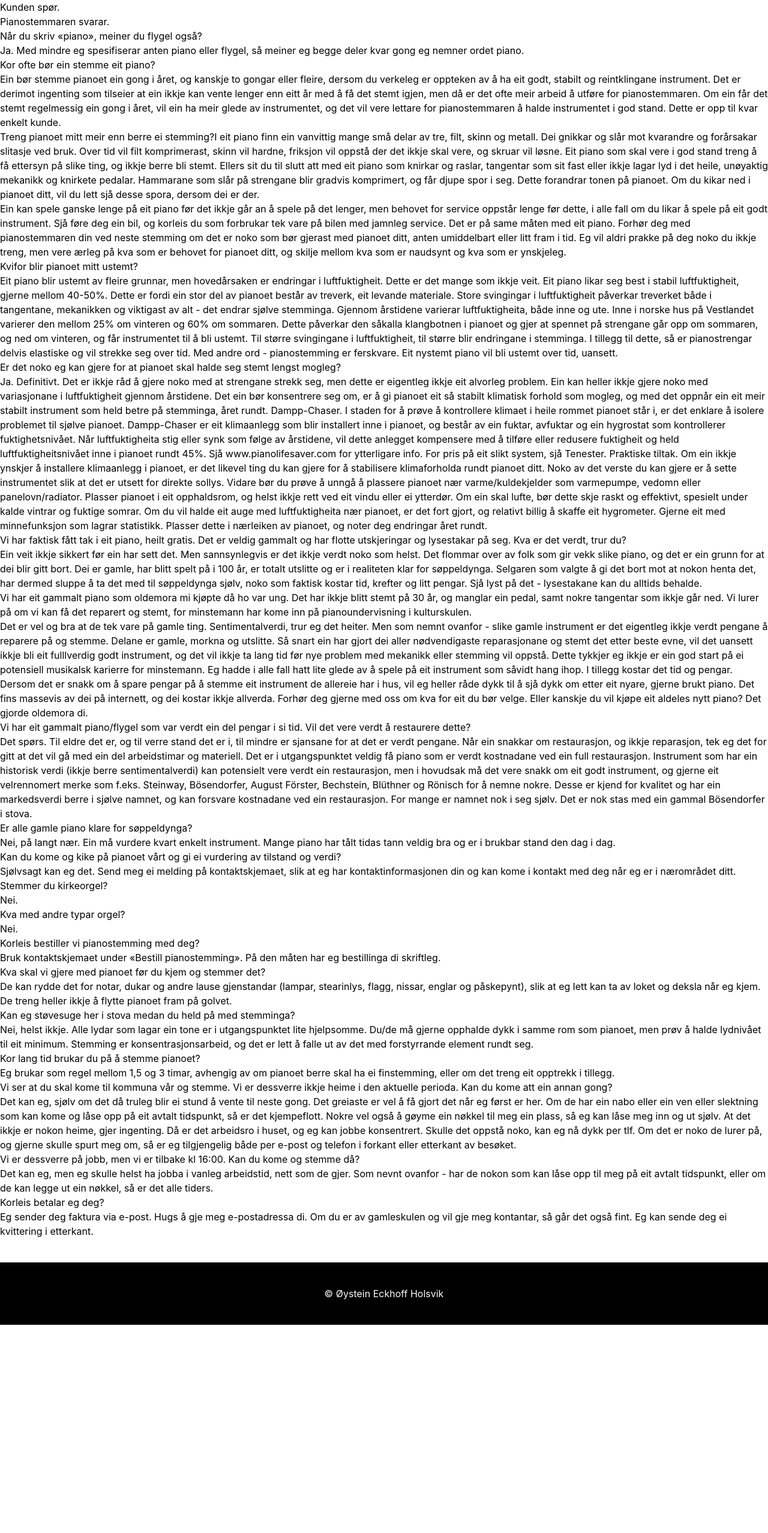
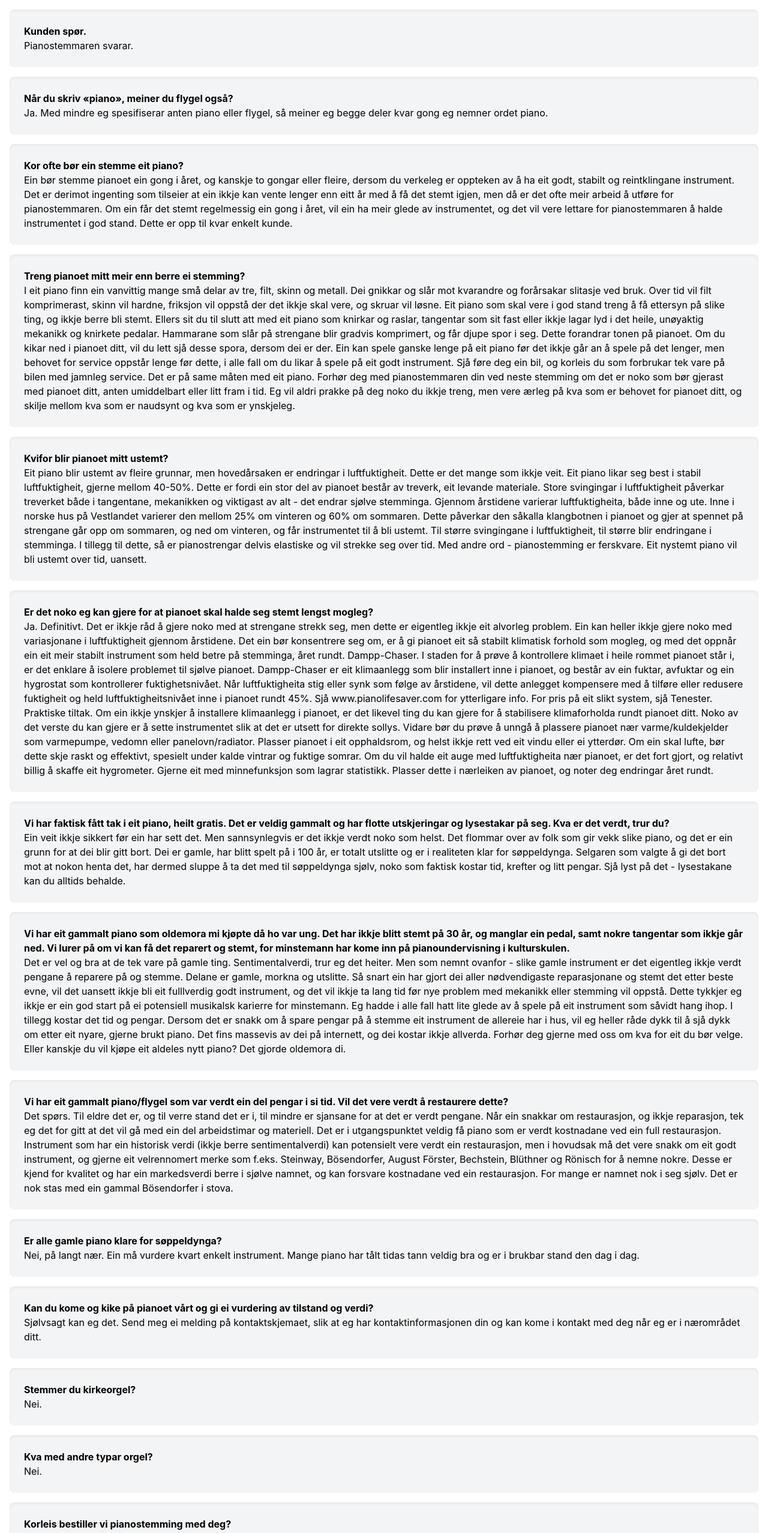
Before and after one commit to Noroff-FEU-Assignments/project-exam-2-tantemac, a Next.js app: page /questions in a window 1280 px wide. Shown: the part 180-2735 px from the top of the page at 60% size. Before the commit the page ends 2388 px from the top, so only its background shows below. Built offline with nearby package versions, Linux system fonts and the light colour scheme.

Commit message:
form-styles

```diff
--- a/components/layout/AddForm.js
+++ b/components/layout/AddForm.js
@@ -1,13 +1,15 @@
 import axios from "axios";
 import { useForm } from "react-hook-form";
 import { SERVICE_URL } from "../../constants/api";
-import { setJWT, useAuth } from "../utils/storage";
+import { useAuth } from "../utils/storage";
 import { useState } from "react";
+import { useRouter } from "next/router";
 
 export default function AddForm () {
 
     const [error, setError] = useState (false);
     const authToken = useAuth();
+    const router = useRouter();
 
     const { handleSubmit, register } = useForm();
 
@@ -24,6 +26,7 @@ export default function AddForm () {
                 Authorization: `Bearer ${authToken}`
             }
         }).then(response => {
+            router.push ("/services");
             console.log(response);
         }).catch(error => {
             console.error(error);
--- a/components/layout/EditForm.js
+++ b/components/layout/EditForm.js
@@ -3,6 +3,7 @@ import { useForm } from "react-hook-form";
 import { SERVICE_URL } from "../../constants/api";
 import { useAuth } from "../utils/storage";
 import { useState } from "react";
+import { useRouter } from "next/router";
 import DeleteButton from "./DeleteButton";
 
 
@@ -11,6 +12,7 @@ export default function EditForm ({orgService = {}, onSave}) {
     const [error, setError] = useState (false);
     const authToken = useAuth();
     const [service, setService] = useState(orgService);
+    const router = useRouter();
 
     const onDelete = (id) => {
         console.log(id);
@@ -20,6 +22,7 @@ export default function EditForm ({orgService = {}, onSave}) {
             }
         }).then(response => {
             console.log(response, "No er det sletta");
+            router.push ("/services");
         }).catch(error => {
             console.error(error);
             setError(true);
@@ -58,6 +61,7 @@ export default function EditForm ({orgService = {}, onSave}) {
             if (typeof onSave === "function") {
                 onSave(response.data);
             }
+            router.push ("/services");
         }).catch(error => {
             console.error(error);
             setError(true);
--- a/pages/questions.js
+++ b/pages/questions.js
@@ -6,72 +6,113 @@ export default function Questions() {
     <Layout>
         <Head title="Spørsmål og svar"/>
         <h1 className="text-4xl text-center pt-10 pb-6">Spørsmål og svar</h1>
-        <p className="client">Kunden spør.</p>
-        <p className="pianotuner">Pianostemmaren svarar.</p>
 
-        <p className="client">Når du skriv «piano», meiner du flygel også?</p>
-        <p className="pianotuner">Ja. Med mindre eg spesifiserar anten piano eller flygel, så meiner eg begge deler kvar gong eg nemner ordet piano.</p>
+        <div className="p-6 m-4 bg-gray-100 shadow-inner rounded-lg">
+            <p className="font-bold">Kunden spør.</p>
+            <p className="pianotuner">Pianostemmaren svarar.</p>
+        </div>
 
-        <p className="client">Kor ofte bør ein stemme eit piano?</p>
-        <p className="pianotuner">Ein bør stemme pianoet ein gong i året, og kanskje to gongar eller fleire, dersom du verkeleg er oppteken av å ha eit godt, stabilt og reintklingane instrument. Det er derimot ingenting som tilseier at ein ikkje kan vente lenger enn eitt år med å få det stemt igjen, men då er det ofte meir arbeid å utføre for pianostemmaren. Om ein får det stemt regelmessig ein gong i året, vil ein ha meir glede av instrumentet, og det vil vere lettare for pianostemmaren å halde instrumentet i god stand. Dette er opp til kvar enkelt kunde.</p>
+        <div className="p-6 m-4 bg-gray-100 shadow-inner rounded-lg">
+            <p className="font-bold">Når du skriv «piano», meiner du flygel også?</p>
+            <p className="pianotuner">Ja. Med mindre eg spesifiserar anten piano eller flygel, så meiner eg begge deler kvar gong eg nemner ordet piano.</p>
+        </div>
 
-        <p className="client">Treng pianoet mitt meir enn berre ei stemming?I eit piano finn ein vanvittig mange små delar av tre, filt, skinn og metall. Dei gnikkar og slår mot kvarandre og forårsakar slitasje ved bruk. Over tid vil filt komprimerast, skinn vil hardne, friksjon vil oppstå der det ikkje skal vere, og skruar vil løsne. Eit piano som skal vere i god stand treng å få ettersyn på slike ting, og ikkje berre bli stemt. Ellers sit du til slutt att med eit piano som knirkar og raslar, tangentar som sit fast eller ikkje lagar lyd i det heile, unøyaktig mekanikk og knirkete pedalar. Hammarane som slår på strengane blir gradvis komprimert, og får djupe spor i seg. Dette forandrar tonen på pianoet. Om du kikar ned i pianoet ditt, vil du lett sjå desse spora, dersom dei er der.</p>
-        <p className="pianotuner">Ein kan spele ganske lenge på eit piano før det ikkje går an å spele på det lenger, men behovet for service oppstår lenge før dette, i alle fall om du likar å spele på eit godt instrument. Sjå føre deg ein bil, og korleis du som forbrukar tek vare på bilen med jamnleg service. Det er på same måten med eit piano. Forhør deg med pianostemmaren din ved neste stemming om det er noko som bør gjerast med pianoet ditt, anten umiddelbart eller litt fram i tid. Eg vil aldri prakke på deg noko du ikkje treng, men vere ærleg på kva som er behovet for pianoet ditt, og skilje mellom kva som er naudsynt og kva som er ynskjeleg.</p>
+        <div className="p-6 m-4 bg-gray-100 shadow-inner rounded-lg">
+            <p className="font-bold">Kor ofte bør ein stemme eit piano?</p>
+            <p className="pianotuner">Ein bør stemme pianoet ein gong i året, og kanskje to gongar eller fleire, dersom du verkeleg er oppteken av å ha eit godt, stabilt og reintklingane instrument. Det er derimot ingenting som tilseier at ein ikkje kan vente lenger enn eitt år med å få det stemt igjen, men då er det ofte meir arbeid å utføre for pianostemmaren. Om ein får det stemt regelmessig ein gong i året, vil ein ha meir glede av instrumentet, og det vil vere lettare for pianostemmaren å halde instrumentet i god stand. Dette er opp til kvar enkelt kunde.</p>
+        </div>
 
-        <p className="client">Kvifor blir pianoet mitt ustemt?</p>
+        <div className="p-6 m-4 bg-gray-100 shadow-inner rounded-lg">
+            <p className="font-bold">Treng pianoet mitt meir enn berre ei stemming?</p>
+            <p className="pianotuner">I eit piano finn ein vanvittig mange små delar av tre, filt, skinn og metall. Dei gnikkar og slår mot kvarandre og forårsakar slitasje ved bruk. Over tid vil filt komprimerast, skinn vil hardne, friksjon vil oppstå der det ikkje skal vere, og skruar vil løsne. Eit piano som skal vere i god stand treng å få ettersyn på slike ting, og ikkje berre bli stemt. Ellers sit du til slutt att med eit piano som knirkar og raslar, tangentar som sit fast eller ikkje lagar lyd i det heile, unøyaktig mekanikk og knirkete pedalar. Hammarane som slår på strengane blir gradvis komprimert, og får djupe spor i seg. Dette forandrar tonen på pianoet. Om du kikar ned i pianoet ditt, vil du lett sjå desse spora, dersom dei er der. Ein kan spele ganske lenge på eit piano før det ikkje går an å spele på det lenger, men behovet for service oppstår lenge før dette, i alle fall om du likar å spele på eit godt instrument. Sjå føre deg ein bil, og korleis du som forbrukar tek vare på bilen med jamnleg service. Det er på same måten med eit piano. Forhør deg med pianostemmaren din ved neste stemming om det er noko som bør gjerast med pianoet ditt, anten umiddelbart eller litt fram i tid. Eg vil aldri prakke på deg noko du ikkje treng, men vere ærleg på kva som er behovet for pianoet ditt, og skilje mellom kva som er naudsynt og kva som er ynskjeleg.</p>
+        </div>
+
+        <div className="p-6 m-4 bg-gray-100 shadow-inner rounded-lg">
+        <p className="font-bold">Kvifor blir pianoet mitt ustemt?</p>
         <p className="pianotuner">Eit piano blir ustemt av fleire grunnar, men hovedårsaken er endringar i luftfuktigheit. Dette er det mange som ikkje veit.
         Eit piano likar seg best i stabil luftfuktigheit, gjerne mellom 40-50%. Dette er fordi ein stor del av pianoet består av treverk, eit levande materiale. Store svingingar i luftfuktigheit påverkar treverket både i tangentane, mekanikken og viktigast av alt - det endrar sjølve stemminga.
         Gjennom årstidene varierar luftfuktigheita, både inne og ute. Inne i norske hus på Vestlandet varierer den mellom 25% om vinteren og 60% om sommaren. Dette påverkar den såkalla klangbotnen i pianoet og gjer at spennet på strengane går opp om sommaren, og ned om vinteren, og får instrumentet til å bli ustemt. Til større svingingane i luftfuktigheit, til større blir endringane i stemminga.
         I tillegg til dette, så er pianostrengar delvis elastiske og vil strekke seg over tid. Med andre ord - pianostemming er ferskvare. Eit nystemt piano vil bli ustemt over tid, uansett.</p>
+        </div>
 
-        <p className="client">Er det noko eg kan gjere for at pianoet skal halde seg stemt lengst mogleg?</p>
+        <div className="p-6 m-4 bg-gray-100 shadow-inner rounded-lg">
+        <p className="font-bold">Er det noko eg kan gjere for at pianoet skal halde seg stemt lengst mogleg?</p>
         <p className="pianotuner">Ja. Definitivt. Det er ikkje råd å gjere noko med at strengane strekk seg, men dette er eigentleg ikkje eit alvorleg problem. Ein kan heller ikkje gjere noko med variasjonane i luftfuktigheit gjennom årstidene. Det ein bør konsentrere seg om, er å gi pianoet eit så stabilt klimatisk forhold som mogleg, og med det oppnår ein eit meir stabilt instrument som held betre på stemminga, året rundt.
         Dampp-Chaser. I staden for å prøve å kontrollere klimaet i heile rommet pianoet står i, er det enklare å isolere problemet til sjølve pianoet. Dampp-Chaser er eit klimaanlegg som blir installert inne i pianoet, og består av ein fuktar, avfuktar og ein hygrostat som kontrollerer fuktighetsnivået. Når luftfuktigheita stig eller synk som følge av årstidene, vil dette anlegget kompensere med å tilføre eller redusere fuktigheit og held luftfuktigheitsnivået inne i pianoet rundt 45%. Sjå www.pianolifesaver.com for ytterligare info. For pris på eit slikt system, sjå Tenester.
         Praktiske tiltak. Om ein ikkje ynskjer å installere klimaanlegg i pianoet, er det likevel ting du kan gjere for å stabilisere klimaforholda rundt pianoet ditt. Noko av det verste du kan gjere er å sette instrumentet slik at det er utsett for direkte sollys. Vidare bør du prøve å unngå å plassere pianoet nær varme/kuldekjelder som varmepumpe, vedomn eller panelovn/radiator. Plasser pianoet i eit opphaldsrom, og helst ikkje rett ved eit vindu eller ei ytterdør. Om ein skal lufte, bør dette skje raskt og effektivt, spesielt under kalde vintrar og fuktige somrar. Om du vil halde eit auge med luftfuktigheita nær pianoet, er det fort gjort, og relativt billig å skaffe eit hygrometer. Gjerne eit med minnefunksjon som lagrar statistikk. Plasser dette i nærleiken av pianoet, og noter deg endringar året rundt.</p>
+        </div>
 
-        <p className="client">Vi har faktisk fått tak i eit piano, heilt gratis. Det er veldig gammalt og har flotte utskjeringar og lysestakar på seg. Kva er det verdt, trur du?</p>
+        <div className="p-6 m-4 bg-gray-100 shadow-inner rounded-lg">
+        <p className="font-bold">Vi har faktisk fått tak i eit piano, heilt gratis. Det er veldig gammalt og har flotte utskjeringar og lysestakar på seg. Kva er det verdt, trur du?</p>
         <p className="pianotuner">Ein veit ikkje sikkert før ein har sett det. Men sannsynlegvis er det ikkje verdt noko som helst. Det flommar over av folk som gir vekk slike piano, og det er ein grunn for at dei blir gitt bort. Dei er gamle, har blitt spelt på i 100 år, er totalt utslitte og er i realiteten klar for søppeldynga. Selgaren som valgte å gi det bort mot at nokon henta det, har dermed sluppe å ta det med til søppeldynga sjølv, noko som faktisk kostar tid, krefter og litt pengar. Sjå lyst på det - lysestakane kan du alltids behalde.</p>
+        </div>
 
-        <p className="client">Vi har eit gammalt piano som oldemora mi kjøpte då ho var ung. Det har ikkje blitt stemt på 30 år, og manglar ein pedal, samt nokre tangentar som ikkje går ned. Vi lurer på om vi kan få det reparert og stemt, for minstemann har kome inn på pianoundervisning i kulturskulen.</p>
+        <div className="p-6 m-4 bg-gray-100 shadow-inner rounded-lg">
+        <p className="font-bold">Vi har eit gammalt piano som oldemora mi kjøpte då ho var ung. Det har ikkje blitt stemt på 30 år, og manglar ein pedal, samt nokre tangentar som ikkje går ned. Vi lurer på om vi kan få det reparert og stemt, for minstemann har kome inn på pianoundervisning i kulturskulen.</p>
         <p className="pianotuner">Det er vel og bra at de tek vare på gamle ting. Sentimentalverdi, trur eg det heiter. Men som nemnt ovanfor - slike gamle instrument er det eigentleg ikkje verdt pengane å reparere på og stemme. Delane er gamle, morkna og utslitte. Så snart ein har gjort dei aller nødvendigaste reparasjonane og stemt det etter beste evne, vil det uansett ikkje bli eit fulllverdig godt instrument, og det vil ikkje ta lang tid før nye problem med mekanikk eller stemming vil oppstå. Dette tykkjer eg ikkje er ein god start på ei potensiell musikalsk karierre for minstemann. Eg hadde i alle fall hatt lite glede av å spele på eit instrument som såvidt hang ihop. I tillegg kostar det tid og pengar. Dersom det er snakk om å spare pengar på å stemme eit instrument de allereie har i hus, vil eg heller råde dykk til å sjå dykk om etter eit nyare, gjerne brukt piano. Det fins massevis av dei på internett, og dei kostar ikkje allverda. Forhør deg gjerne med oss om kva for eit du bør velge. Eller kanskje du vil kjøpe eit aldeles nytt piano? Det gjorde oldemora di.</p>
+        </div>
 
-        <p className="client">Vi har eit gammalt piano/flygel som var verdt ein del pengar i si tid. Vil det vere verdt å restaurere dette?</p>
+        <div className="p-6 m-4 bg-gray-100 shadow-inner rounded-lg">
+        <p className="font-bold">Vi har eit gammalt piano/flygel som var verdt ein del pengar i si tid. Vil det vere verdt å restaurere dette?</p>
         <p className="pianotuner">Det spørs. Til eldre det er, og til verre stand det er i, til mindre er sjansane for at det er verdt pengane. Når ein snakkar om restaurasjon, og ikkje reparasjon, tek eg det for gitt at det vil gå med ein del arbeidstimar og materiell. Det er i utgangspunktet veldig få piano som er verdt kostnadane ved ein full restaurasjon. Instrument som har ein historisk verdi (ikkje berre sentimentalverdi) kan potensielt vere verdt ein restaurasjon, men i hovudsak må det vere snakk om eit godt instrument, og gjerne eit velrennomert merke som f.eks. Steinway, Bösendorfer, August Förster, Bechstein, Blüthner og Rönisch for å nemne nokre. Desse er kjend for kvalitet og har ein markedsverdi berre i sjølve namnet, og kan forsvare kostnadane ved ein restaurasjon.
         For mange er namnet nok i seg sjølv. Det er nok stas med ein gammal Bösendorfer i stova.</p>
+        </div>
 
-        <p className="client">Er alle gamle piano klare for søppeldynga?</p>
+        <div className="p-6 m-4 bg-gray-100 shadow-inner rounded-lg">
+        <p className="font-bold">Er alle gamle piano klare for søppeldynga?</p>
         <p className="pianotuner">Nei, på langt nær. Ein må vurdere kvart enkelt instrument. Mange piano har tålt tidas tann veldig bra og er i brukbar stand den dag i dag.</p>
+        </div>
 
-        <p className="client">Kan du kome og kike på pianoet vårt og gi ei vurdering av tilstand og verdi?</p>
+        <div className="p-6 m-4 bg-gray-100 shadow-inner rounded-lg">
+        <p className="font-bold">Kan du kome og kike på pianoet vårt og gi ei vurdering av tilstand og verdi?</p>
         <p className="pianotuner">Sjølvsagt kan eg det. Send meg ei melding på kontaktskjemaet, slik at eg har kontaktinformasjonen din og kan kome i kontakt med deg når eg er i nærområdet ditt.</p>
+        </div>
 
-        <p className="client">Stemmer du kirkeorgel?</p>
+        <div className="p-6 m-4 bg-gray-100 shadow-inner rounded-lg">
+        <p className="font-bold">Stemmer du kirkeorgel?</p>
         <p className="pianotuner">Nei.</p>
+        </div>
 
-        <p className="client">Kva med andre typar orgel?</p>
+        <div className="p-6 m-4 bg-gray-100 shadow-inner rounded-lg">
+        <p className="font-bold">Kva med andre typar orgel?</p>
         <p className="pianotuner">Nei.</p>
+        </div>
 
-        <p className="client">Korleis bestiller vi pianostemming med deg?</p>
+        <div className="p-6 m-4 bg-gray-100 shadow-inner rounded-lg">
+        <p className="font-bold">Korleis bestiller vi pianostemming med deg?</p>
         <p className="pianotuner">Bruk kontaktskjemaet under «Bestill pianostemming». På den måten har eg bestillinga di skriftleg.</p>
+        </div>
 
-        <p className="client">Kva skal vi gjere med pianoet før du kjem og stemmer det?</p>
+        <div className="p-6 m-4 bg-gray-100 shadow-inner rounded-lg">
+        <p className="font-bold">Kva skal vi gjere med pianoet før du kjem og stemmer det?</p>
         <p className="pianotuner">De kan rydde det for notar, dukar og andre lause gjenstandar (lampar, stearinlys, flagg, nissar, englar og påskepynt), slik at eg lett kan ta av loket og deksla når eg kjem. De treng heller ikkje å flytte pianoet fram på golvet.</p>
+        </div>
 
-        <p className="client">Kan eg støvesuge her i stova medan du held på med stemminga?</p>
+        <div className="p-6 m-4 bg-gray-100 shadow-inner rounded-lg">
+        <p className="font-bold">Kan eg støvesuge her i stova medan du held på med stemminga?</p>
         <p className="pianotuner">Nei, helst ikkje. Alle lydar som lagar ein tone er i utgangspunktet lite hjelpsomme.
         Du/de må gjerne opphalde dykk i samme rom som pianoet, men prøv å halde lydnivået til eit minimum. Stemming er konsentrasjonsarbeid, og det er lett å falle ut av det med forstyrrande element rundt seg.</p>
+        </div>
 
-        <p className="client">Kor lang tid brukar du på å stemme pianoet?</p>
+        <div className="p-6 m-4 bg-gray-100 shadow-inner rounded-lg">
+        <p className="font-bold">Kor lang tid brukar du på å stemme pianoet?</p>
         <p className="pianotuner">Eg brukar som regel mellom 1,5 og 3 timar, avhengig av om pianoet berre skal ha ei finstemming, eller om det treng eit opptrekk i tillegg.</p>
+        </div>
 
-        <p className="client">Vi ser at du skal kome til kommuna vår og stemme. Vi er dessverre ikkje heime i den aktuelle perioda. Kan du kome att ein annan gong?</p>
+        <div className="p-6 m-4 bg-gray-100 shadow-inner rounded-lg">
+        <p className="font-bold">Vi ser at du skal kome til kommuna vår og stemme. Vi er dessverre ikkje heime i den aktuelle perioda. Kan du kome att ein annan gong?</p>
         <p className="pianotuner">Det kan eg, sjølv om det då truleg blir ei stund å vente til neste gong. Det greiaste er vel å få gjort det når eg først er her. Om de har ein nabo eller ein ven eller slektning som kan kome og låse opp på eit avtalt tidspunkt, så er det kjempeflott. Nokre vel også å gøyme ein nøkkel til meg ein plass, så eg kan låse meg inn og ut sjølv. At det ikkje er nokon heime, gjer ingenting. Då er det arbeidsro i huset, og eg kan jobbe konsentrert. Skulle det oppstå noko, kan eg nå dykk per tlf. Om det er noko de lurer på, og gjerne skulle spurt meg om, så er eg tilgjengelig både per e-post og telefon i forkant eller etterkant av besøket.</p>
+        </div>
 
-        <p className="client">Vi er dessverre på jobb, men vi er tilbake kl 16:00. Kan du kome og stemme då?</p>
+        <div className="p-6 m-4 bg-gray-100 shadow-inner rounded-lg">
+        <p className="font-bold">Vi er dessverre på jobb, men vi er tilbake kl 16:00. Kan du kome og stemme då?</p>
         <p className="pianotuner">Det kan eg, men eg skulle helst ha jobba i vanleg arbeidstid, nett som de gjer. Som nevnt ovanfor - har de nokon som kan låse opp til meg på eit avtalt tidspunkt, eller om de kan legge ut ein nøkkel, så er det alle tiders.</p>
+        </div>
 
-        <p className="client">Korleis betalar eg deg?</p>
+        <div className="p-6 m-4 bg-gray-100 shadow-inner rounded-lg">
+        <p className="font-bold">Korleis betalar eg deg?</p>
         <p className="pianotuner">Eg sender deg faktura via e-post. Hugs å gje meg e-postadressa di. Om du er av gamleskulen og vil gje meg kontantar, så går det også fint. Eg kan sende deg ei kvittering i etterkant.</p>
+        </div>
     </Layout>
  );
 }
```
Also changed, not shown: pages/booking.js (+5 -3 lines), pages/services.js (+43 -6 lines).
